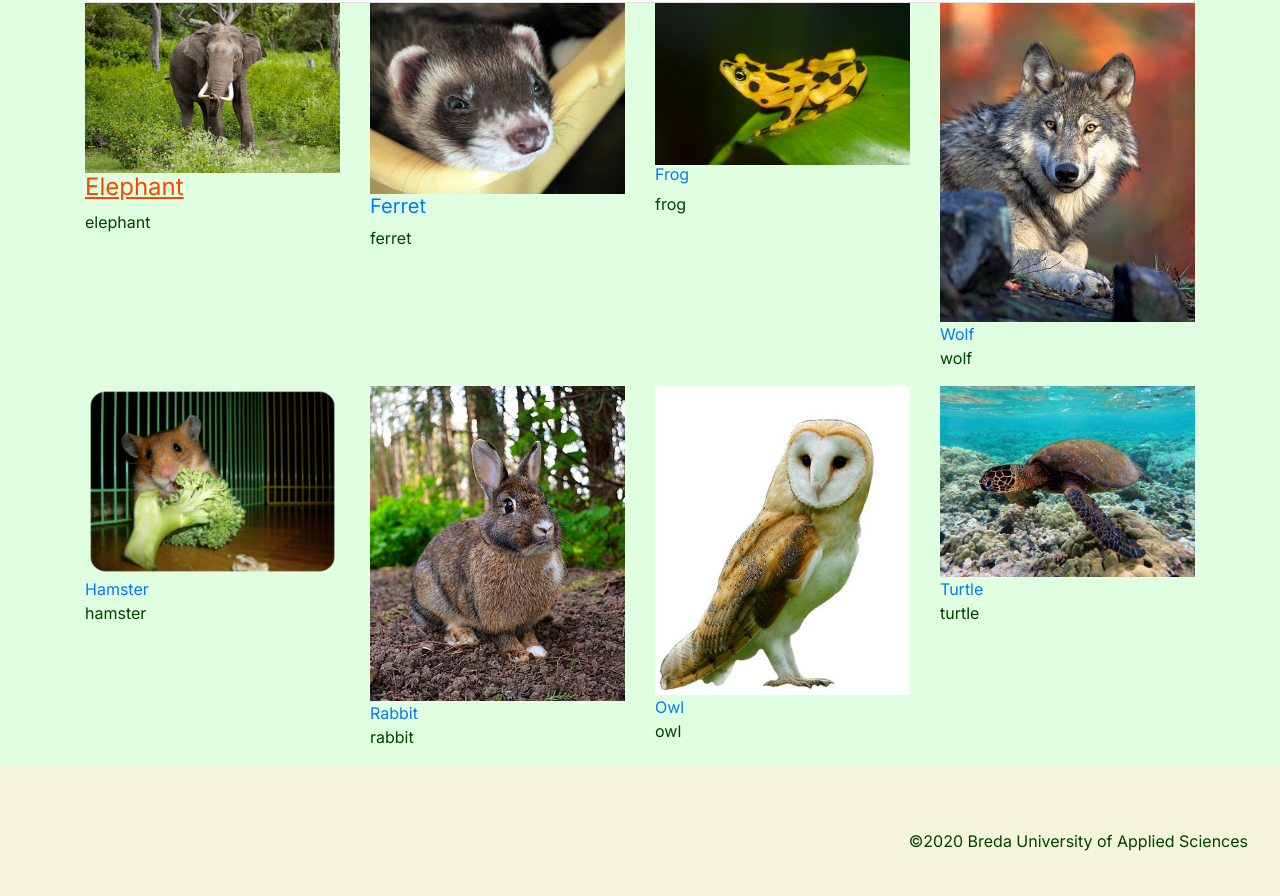
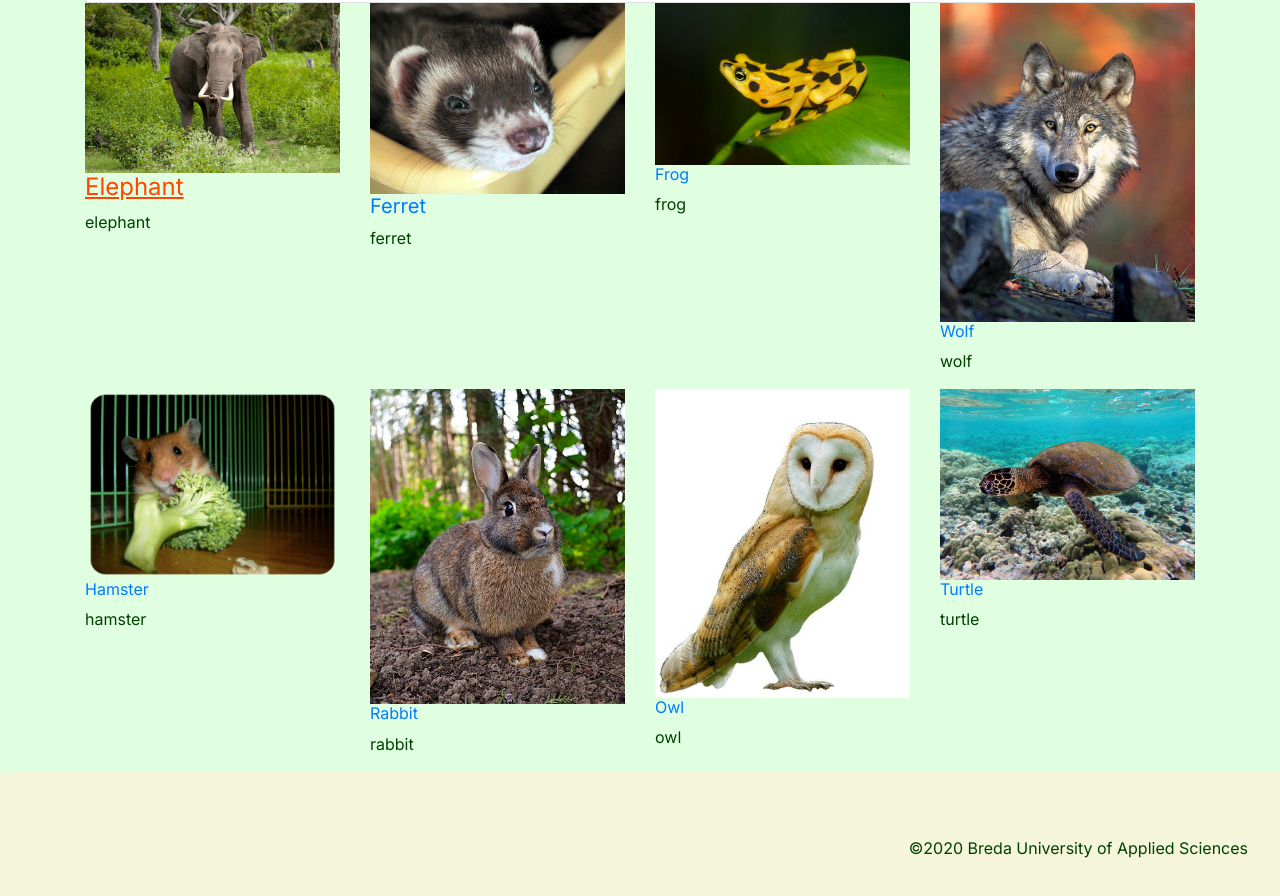
Before and after one commit to DanaiSk/chapter8, a plain HTML site: page index.html in a window 1280 px wide. Shown: the part 490-1386 px from the top of the page. Drawn offline with Linux system fonts and the light colour scheme.

Commit message:
removed main, fixed headers

```diff
--- a/index.html
+++ b/index.html
@@ -90,35 +90,35 @@
 	<div class="col-sm-6 col-md-4 col-lg-3">
 		<a href="#">
 		<img alt="Image of animal" class="img-fluid" src="images/wolf.jpg">
-					<h7>Wolf</h7>
+					<h6>Wolf</h6>
 		</a>
 		  			<p>wolf</p>
 			</div>
 <div class="col-sm-6 col-md-4 col-lg-3">
 	<a href="#">
 	<img alt="Image of animal" class="img-fluid" src="images/hamster.png">
-					<h8>Hamster</h8>
+					<h6>Hamster</h6>
 	</a>
 		  			<p>hamster</p>
 			</div>
 <div class="col-sm-6 col-md-4 col-lg-3">
 	<a href="#">
 	<img alt="Image of animal" class="img-fluid" src="images/rabbit.jpg">
-					<h9>Rabbit</h9>
+					<h6>Rabbit</h6>
 	</a>
 		  			<p>rabbit</p>
 			</div>
 <div class="col-sm-6 col-md-4 col-lg-3">
 	<a href="#">
 	<img alt="Image of animal" class="img-fluid" src="images/owl.jpg">
-					<h10>Owl</h10>
+					<h6>Owl</h6>
 	</a>
 		  			<p>owl</p>
 			</div>
 <div class="col-sm-6 col-md-4 col-lg-3">
 	<a href="#">
 	<img alt="Image of animal" class="img-fluid" src="images/turtle.jpg">
-					<h11>Turtle</h11>
+					<h6>Turtle</h6>
 	</a>
 		  			<p>turtle</p>
 			</div>
```
Also changed, not shown: elephant.html (+2 -2 lines).
